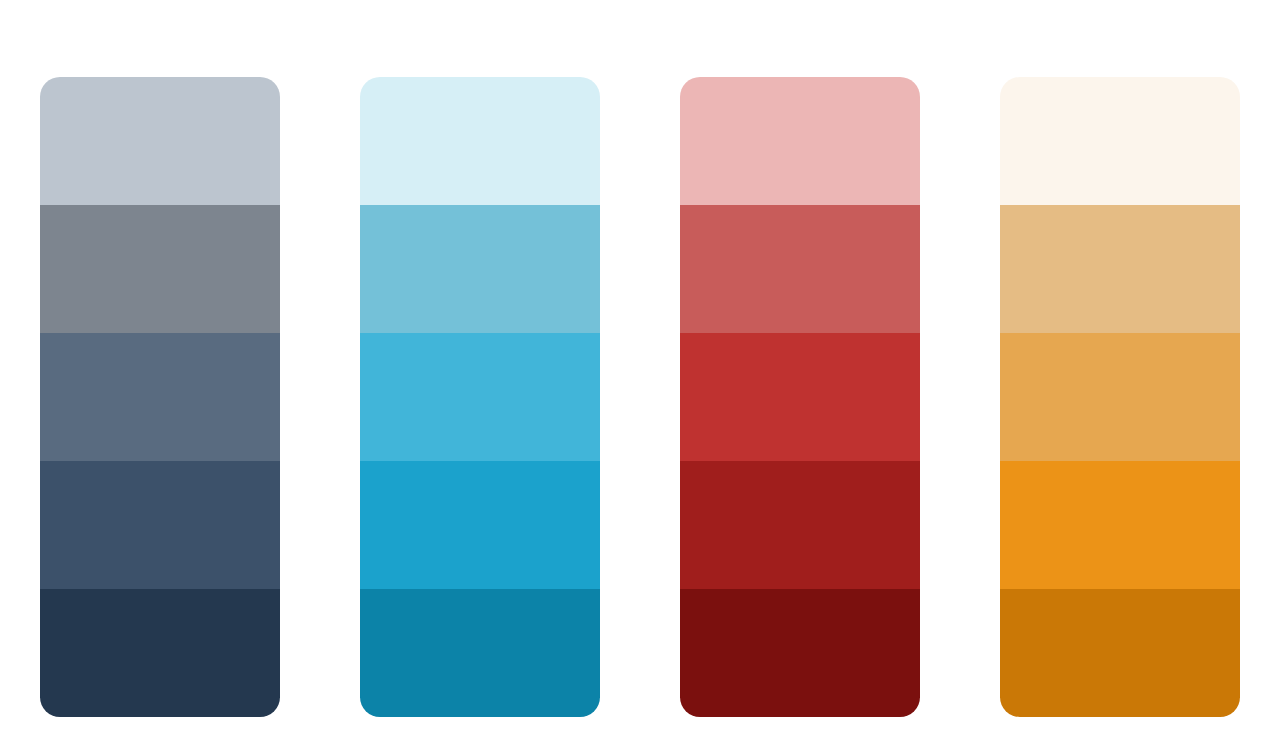
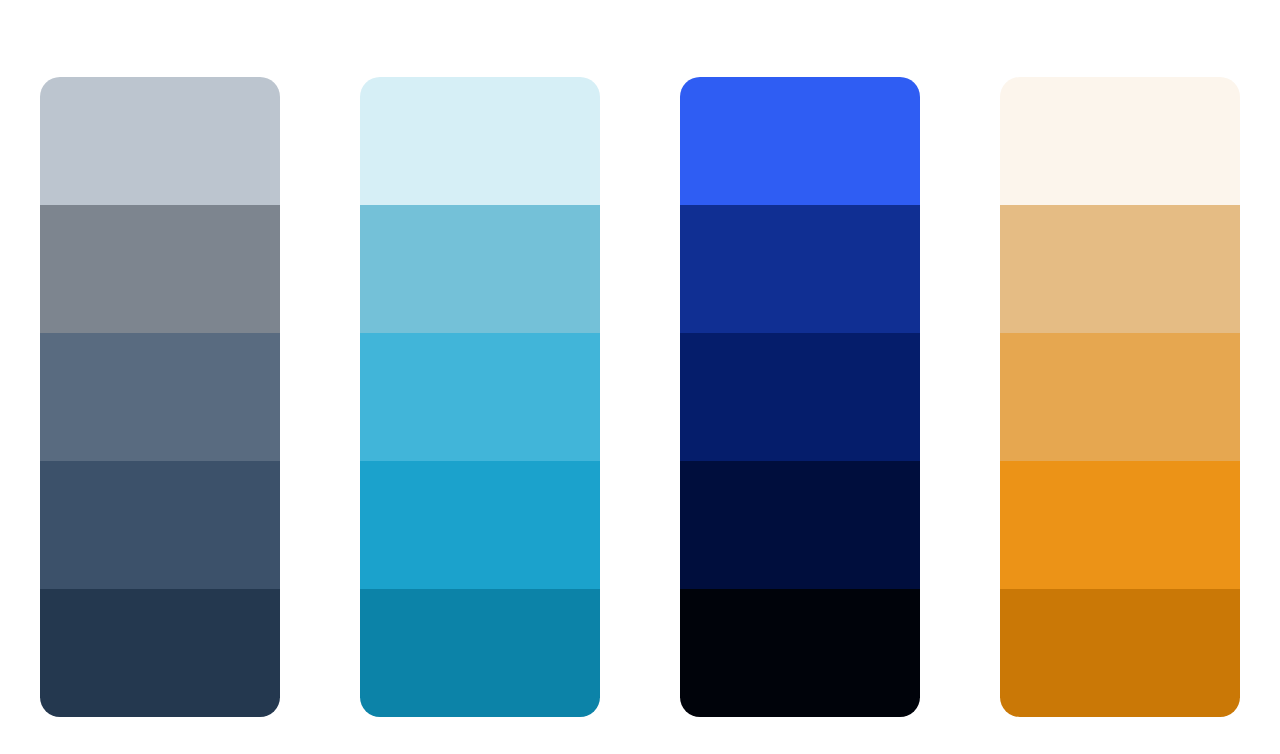
Before and after one commit to cds-snc/gcds-utility, a website: page src/stage/index.html in a window 1280 px wide. Shown: the part 319-1073 px from the top of the page. Drawn offline with nearby package versions, Linux system fonts and the light colour scheme; files that its build step writes are made by us from their sources.

Commit message:
Update from https://github.com/cds-snc/gc-design-tokens/commit/dde08a58236668b71edf49e3bdb2648478539871

```diff
--- a/src/variables/_variables.scss
+++ b/src/variables/_variables.scss
@@ -1,16 +1,16 @@
 
 // Do not edit directly
-// Generated on Mon, 06 Dec 2021 21:27:01 GMT
+// Generated on Mon, 06 Dec 2021 21:34:05 GMT
 
 $gcds-colour-utils-blue: #0535D2;
 $gcds-colour-utils-purple: #7834BC;
 $gcds-colour-utils-white: #ffffff;
 $gcds-colour-utils-black: #000000;
-$gcds-colour-base-red-100: #ecb6b5;
-$gcds-colour-base-red-300: #c85c5a;
-$gcds-colour-base-red-500: #bf3230;
-$gcds-colour-base-red-700: #a01e1c;
-$gcds-colour-base-red-900: #7b100e;
+$gcds-colour-base-red-100: #2f5df3;
+$gcds-colour-base-red-300: #102f93;
+$gcds-colour-base-red-500: #051d6b;
+$gcds-colour-base-red-700: #000e3d;
+$gcds-colour-base-red-900: #00030a;
 $gcds-colour-base-cyan-100: #d6eff6;
 $gcds-colour-base-cyan-300: #74c1d8;
 $gcds-colour-base-cyan-500: #41b5d9;
--- a/src/variables/variables.css
+++ b/src/variables/variables.css
@@ -1,6 +1,6 @@
 /**
  * Do not edit directly
- * Generated on Mon, 06 Dec 2021 21:27:01 GMT
+ * Generated on Mon, 06 Dec 2021 21:34:05 GMT
  */
 
 :root {
@@ -8,11 +8,11 @@
   --gcds-colour-utils-purple: #7834BC;
   --gcds-colour-utils-white: #ffffff;
   --gcds-colour-utils-black: #000000;
-  --gcds-colour-base-red-100: #ecb6b5;
-  --gcds-colour-base-red-300: #c85c5a;
-  --gcds-colour-base-red-500: #bf3230;
-  --gcds-colour-base-red-700: #a01e1c;
-  --gcds-colour-base-red-900: #7b100e;
+  --gcds-colour-base-red-100: #2f5df3;
+  --gcds-colour-base-red-300: #102f93;
+  --gcds-colour-base-red-500: #051d6b;
+  --gcds-colour-base-red-700: #000e3d;
+  --gcds-colour-base-red-900: #00030a;
   --gcds-colour-base-cyan-100: #d6eff6;
   --gcds-colour-base-cyan-300: #74c1d8;
   --gcds-colour-base-cyan-500: #41b5d9;
```
